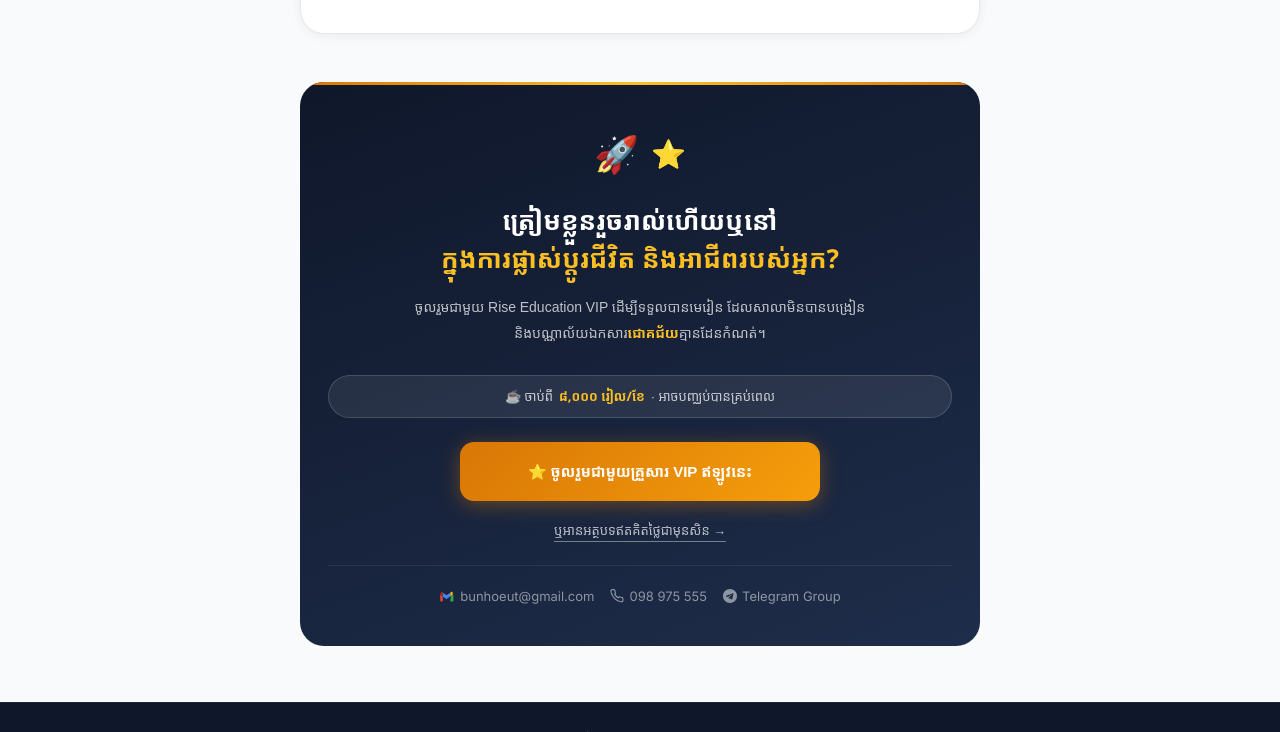
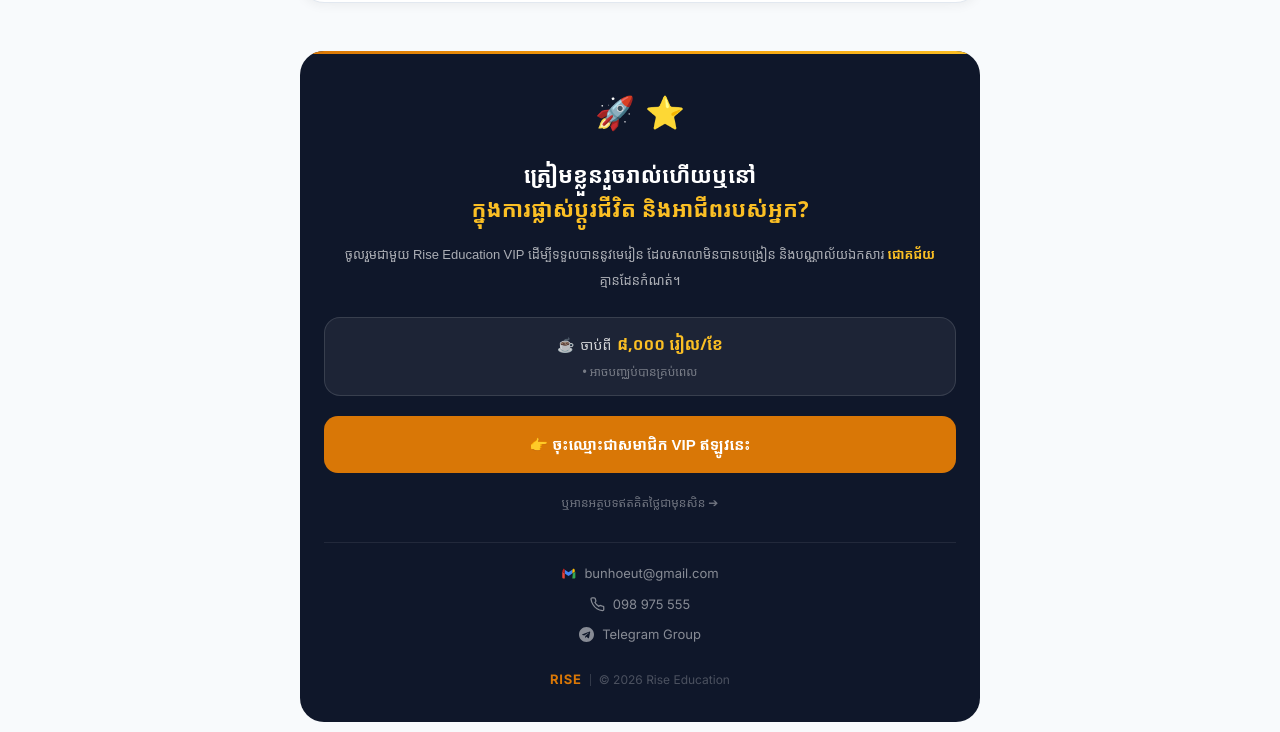
Before and after one commit to bunhoeut/rise-education, a plain HTML site: page about.html in a window 1280 px wide. Shown: the part 2750-3482 px from the top of the page. Drawn offline with Linux system fonts and the light colour scheme; a web font is replaced by a local one.

Commit message:
Update about.html

```diff
--- a/about.html
+++ b/about.html
@@ -5,6 +5,10 @@
 <meta name="viewport" content="width=device-width, initial-scale=1.0">
 <title>អំពីយើង — Rise Education</title>
 <link href="https://fonts.googleapis.com/css2?family=Noto+Sans+Khmer:wght@300;400;600;700&family=Inter:wght@300;400;500;600;700&family=Moul&display=swap" rel="stylesheet">
+<style>
+  /* English text always uses Inter first, Noto Sans Khmer only for Khmer script */
+  body { font-family: 'Inter', 'Noto Sans Khmer', sans-serif; }
+</style>
 <link rel="stylesheet" href="style.css">
 <style>
 :root {
@@ -20,10 +24,10 @@
 }
 .kh { font-family: 'Noto Sans Khmer', sans-serif; }
 .section-eyebrow {
-  font-size: 14px; letter-spacing: 0.06em;
-  font-family: 'Moul', 'Noto Sans Khmer', sans-serif;
+  font-size: 13px; letter-spacing: 0.05em;
+  font-family: 'Inter', 'Noto Sans Khmer', sans-serif;
   color: var(--gold);
-  margin-bottom: 12px; font-weight: 400;
+  margin-bottom: 12px; font-weight: 600;
 }
 .stat-card {
   background: #fff; border: 1px solid var(--border);
@@ -158,8 +162,10 @@
 
     <!-- Section header -->
     <div style="text-align:center;margin-bottom:40px">
-      <div class="section-eyebrow">✦ បេសកកម្ម និងចក្ខុវិស័យ</div>
-      <h2 style="font-family:'Noto Sans Khmer',sans-serif;font-size:clamp(22px,4vw,32px);font-weight:700;color:#0f172a;margin:0;line-height:1.4">
+      <div style="font-size:12px;letter-spacing:0.05em;margin-bottom:10px;font-weight:600">
+        <span style="font-family:'Noto Sans Khmer',sans-serif;color:#d97706">✦ បេសកកម្ម និងចក្ខុវិស័យ</span>
+      </div>
+      <h2 style="font-family:'Inter','Noto Sans Khmer',sans-serif;font-size:clamp(22px,4vw,32px);font-weight:700;color:#0f172a;margin:0;line-height:1.4">
         ហេតុអ្វី Rise Education?
       </h2>
     </div>
@@ -247,7 +253,7 @@
           <div style="font-family:'Noto Sans Khmer',sans-serif;font-size:15px;font-weight:700;color:#0f172a;line-height:1.5;margin-bottom:8px">ផ្តោតលើជំនាញអនាគត</div>
           <div style="font-family:'Inter',sans-serif;font-size:11px;color:#94a3b8;font-weight:500;margin-bottom:10px;letter-spacing:0.04em">Essential Skills</div>
           <p style="font-family:'Noto Sans Khmer',sans-serif;font-size:14px;color:#64748b;line-height:1.85;margin:0">
-            បណ្តុះបណ្តាលជំនាញទន់ (Soft Skills) ផ្នត់គំនិតរីកចម្រើន (Growth Mindset) និងចំណេះដឹងហិរញ្ញវត្ថុ (Personal Finance) ដែលជាគ្រឹះដ៏សំខាន់ក្រៅប្រព័ន្ធសាលារៀន។
+            បណ្តុះបណ្តាលជំនាញទន់ (Soft Skills) ផ្នត់គំនិតរីកចម្រើន (Growth Mindset) និងចំណេះដឹងហិរញ្ញវត្ថុ ដែលជាគ្រឹះដ៏សំខាន់ក្រៅប្រព័ន្ធសាលារៀន។
           </p>
         </div>
       </div>
@@ -336,7 +342,7 @@
         <!-- Quote -->
         <div style="background:#f8fafc;border-left:3px solid #d97706;border-radius:0 12px 12px 0;padding:16px 20px;margin-bottom:24px">
           <p style="font-family:'Noto Sans Khmer',sans-serif;font-size:14px;color:#0f172a;line-height:2;margin:0">
-            "ខ្ញុំបង្កើត Rise Education ឡើង ក្រោមជំនឿចិត្តថា ភាពជោគជ័យក្នុងជីវិត គឺអាស្រ័យទៅលើ <strong style="color:#d97706">ជំនាញ ចំណេះដឹង និងការអភិវឌ្ឍខ្លួន</strong> ជាប្រចាំ ដោយឥតឈប់ឈរ។"
+            "ខ្ញុំបង្កើត Rise Education ឡើង ក្រោមជំនឿចិត្តថា ភាពជោគជ័យក្នុងជីវិត គឺអាស្រ័យទៅលើ<strong style="color:#d97706">ជំនាញ ចំណេះដឹង និងការអភិវឌ្ឍខ្លួន</strong>ជាប្រចាំ ដោយឥតឈប់ឈរ។"
           </p>
           <div style="font-size:12px;color:#94a3b8;margin-top:10px;font-family:'Noto Sans Khmer',sans-serif">
             — ភិន ប៊ុនហឿត, MBA · ស្ថាបនិក Rise Education
@@ -355,42 +361,60 @@
   </div>
 </section>
 
-<!-- CTA -->
+<!-- CTA — Premium dark card -->
 <section style="padding:0 0 56px;background:#f8fafc">
   <div class="container-sm">
-    <div style="background:linear-gradient(160deg,#0f172a 0%,#1e2d4a 100%);border-radius:24px;overflow:hidden;position:relative">
-      <div style="height:3px;background:linear-gradient(90deg,#d97706,#fbbf24,#d97706)"></div>
-      <div style="padding:40px 28px;text-align:center;position:relative;z-index:1">
-        <div style="display:flex;align-items:center;justify-content:center;gap:12px;margin-bottom:20px">
-          <span style="font-size:36px">🚀</span>
-          <span style="font-size:28px">⭐</span>
+    <div style="background:#0f172a;border-radius:24px;overflow:hidden">
+
+      <!-- Gold top bar -->
+      <div style="height:3px;background:linear-gradient(90deg,#d97706,#f59e0b,#fbbf24)"></div>
+
+      <div style="padding:32px 24px">
+
+        <!-- Icons -->
+        <div style="display:flex;align-items:center;justify-content:center;gap:10px;margin-bottom:20px;font-size:32px">
+          <span>🚀</span><span>⭐</span>
         </div>
-        <h2 style="font-family:'Noto Sans Khmer',sans-serif;font-size:clamp(18px,4vw,26px);font-weight:700;color:#fff;line-height:1.45;margin-bottom:16px">
+
+        <!-- Title -->
+        <h2 style="font-family:'Noto Sans Khmer',sans-serif;font-size:clamp(17px,4vw,22px);font-weight:700;color:#fff;line-height:1.55;text-align:center;margin-bottom:16px">
           ត្រៀមខ្លួនរួចរាល់ហើយឬនៅ<br>
           <span style="color:#fbbf24">ក្នុងការផ្លាស់ប្តូរជីវិត និងអាជីពរបស់អ្នក?</span>
         </h2>
-        <p style="font-family:'Noto Sans Khmer',sans-serif;font-size:14px;color:rgba(255,255,255,0.72);line-height:1.9;max-width:460px;margin:0 auto 28px">
-          ចូលរួមជាមួយ Rise Education VIP ដើម្បីទទួលបានមេរៀន ដែលសាលាមិនបានបង្រៀន និងបណ្ណាល័យឯកសារ<strong style="color:#fbbf24">ជោគជ័យ</strong>គ្មានដែនកំណត់។
+
+        <!-- Subtitle -->
+        <p style="font-family:'Noto Sans Khmer',sans-serif;font-size:13px;color:rgba(255,255,255,0.65);line-height:2;text-align:center;margin-bottom:24px">
+          ចូលរួមជាមួយ Rise Education VIP ដើម្បីទទួលបាននូវមេរៀន ដែលសាលាមិនបានបង្រៀន និងបណ្ណាល័យឯកសារ <span style="color:#fbbf24;font-weight:700">ជោគជ័យ</span> គ្មានដែនកំណត់។
         </p>
-        <div style="display:flex;flex-wrap:wrap;align-items:center;justify-content:center;gap:6px;background:rgba(255,255,255,0.08);border:1px solid rgba(255,255,255,0.15);border-radius:100px;padding:10px 20px;font-family:'Noto Sans Khmer',sans-serif;font-size:13px;color:rgba(255,255,255,0.75);margin-bottom:24px;text-align:center">
-          ☕ ចាប់ពី <strong style="color:#fbbf24">៨,០០០ រៀល/ខែ</strong> · អាចបញ្ឈប់បានគ្រប់ពេល
+
+        <!-- Price badge -->
+        <div style="background:rgba(255,255,255,0.06);border:1px solid rgba(255,255,255,0.12);border-radius:16px;padding:14px 20px;margin-bottom:20px;text-align:center">
+          <div style="font-family:'Noto Sans Khmer',sans-serif;font-size:14px;color:rgba(255,255,255,0.8);margin-bottom:4px;display:flex;align-items:center;justify-content:center;gap:6px;flex-wrap:wrap">
+            <span>☕</span>
+            <span>ចាប់ពី</span>
+            <span style="color:#fbbf24;font-weight:700;font-size:16px">៨,០០០ រៀល/ខែ</span>
+          </div>
+          <div style="font-family:'Noto Sans Khmer',sans-serif;font-size:12px;color:rgba(255,255,255,0.4)">• អាចបញ្ឈប់បានគ្រប់ពេល</div>
         </div>
-        <!-- Fix 1: VIP button - allow wrap on mobile -->
-        <div style="margin-bottom:16px;padding:0 8px">
-          <a href="vip-join.html" style="display:block;width:100%;max-width:360px;margin:0 auto;background:linear-gradient(135deg,#d97706,#f59e0b);color:#fff;border-radius:14px;padding:16px 20px;text-decoration:none;box-shadow:0 4px 20px rgba(217,119,6,0.4);box-sizing:border-box">
-            <span style="font-family:'Noto Sans Khmer',sans-serif;font-size:15px;font-weight:700;line-height:1.8;display:block;text-align:center">⭐ ចូលរួមជាមួយគ្រួសារ VIP ឥឡូវនេះ</span>
+
+        <!-- CTA button -->
+        <a href="vip-join.html" style="display:block;width:100%;background:#d97706;color:#fff;border-radius:14px;padding:16px 20px;font-family:'Noto Sans Khmer',sans-serif;font-size:15px;font-weight:700;line-height:1.7;text-align:center;text-decoration:none;margin-bottom:16px;box-sizing:border-box">
+          👉 ចុះឈ្មោះជាសមាជិក VIP ឥឡូវនេះ
+        </a>
+
+        <!-- Secondary link -->
+        <div style="text-align:center;margin-bottom:28px">
+          <a href="index.html#articles" style="font-family:'Noto Sans Khmer',sans-serif;font-size:12px;color:rgba(255,255,255,0.4);text-decoration:none;line-height:1.8">
+            ឬអានអត្ថបទឥតគិតថ្លៃជាមុនសិន ➔
           </a>
         </div>
 
-        <!-- Fix 2: secondary link — visible white color -->
-        <div style="margin-bottom:24px">
-          <a href="index.html#articles" style="font-family:'Noto Sans Khmer',sans-serif;font-size:13px;color:rgba(255,255,255,0.7);text-decoration:none;border-bottom:1px solid rgba(255,255,255,0.4);padding-bottom:2px">
-            ឬអានអត្ថបទឥតគិតថ្លៃជាមុនសិន →
-          </a>
-        </div>
-        <div style="padding-top:20px;border-top:1px solid rgba(255,255,255,0.08);display:flex;flex-wrap:wrap;gap:16px;justify-content:center;align-items:center;font-size:13px">
-          <!-- Gmail SVG icon + email -->
-          <a href="mailto:bunhoeut@gmail.com" style="color:rgba(255,255,255,0.5);text-decoration:none;display:inline-flex;align-items:center;gap:6px;font-family:'Inter',sans-serif">
+        <!-- Divider -->
+        <div style="height:1px;background:rgba(255,255,255,0.08);margin-bottom:20px"></div>
+
+        <!-- Contacts -->
+        <div style="display:flex;flex-direction:column;gap:10px;margin-bottom:24px">
+          <a href="mailto:bunhoeut@gmail.com" style="display:flex;align-items:center;justify-content:center;gap:8px;font-family:'Inter',sans-serif;font-size:13px;color:rgba(255,255,255,0.5);text-decoration:none">
             <svg width="15" height="15" viewBox="0 0 48 48" xmlns="http://www.w3.org/2000/svg">
               <path fill="#EA4335" d="M6 40h6V23.8L4 18v18q0 1.65 1.175 2.825Q6.35 40 8 40Z"/>
               <path fill="#34A853" d="M36 40h6q1.65 0 2.825-1.175Q46 37.65 46 36V18l-8 5.8Z"/>
@@ -400,26 +424,34 @@
             </svg>
             bunhoeut@gmail.com
           </a>
-          <a href="tel:+85598975555" style="color:rgba(255,255,255,0.5);text-decoration:none;font-family:'Inter',sans-serif;display:inline-flex;align-items:center;gap:5px">
-            <svg width="14" height="14" viewBox="0 0 24 24" fill="none" stroke="rgba(255,255,255,0.5)" stroke-width="2" stroke-linecap="round" stroke-linejoin="round"><path d="M22 16.92v3a2 2 0 0 1-2.18 2 19.79 19.79 0 0 1-8.63-3.07A19.5 19.5 0 0 1 4.69 12 19.79 19.79 0 0 1 1.61 3.38 2 2 0 0 1 3.6 1.21h3a2 2 0 0 1 2 1.72c.127.96.361 1.903.7 2.81a2 2 0 0 1-.45 2.11L7.91 8.77a16 16 0 0 0 6.29 6.29l.87-.87a2 2 0 0 1 2.11-.45c.907.339 1.85.573 2.81.7A2 2 0 0 1 22 16.92z"/></svg>
+          <a href="tel:+85598975555" style="display:flex;align-items:center;justify-content:center;gap:8px;font-family:'Inter',sans-serif;font-size:13px;color:rgba(255,255,255,0.5);text-decoration:none">
+            <svg width="15" height="15" viewBox="0 0 24 24" fill="none" stroke="rgba(255,255,255,0.5)" stroke-width="2" stroke-linecap="round" stroke-linejoin="round"><path d="M22 16.92v3a2 2 0 0 1-2.18 2 19.79 19.79 0 0 1-8.63-3.07A19.5 19.5 0 0 1 4.69 12 19.79 19.79 0 0 1 1.61 3.38 2 2 0 0 1 3.6 1.21h3a2 2 0 0 1 2 1.72c.127.96.361 1.903.7 2.81a2 2 0 0 1-.45 2.11L7.91 8.77a16 16 0 0 0 6.29 6.29l.87-.87a2 2 0 0 1 2.11-.45c.907.339 1.85.573 2.81.7A2 2 0 0 1 22 16.92z"/></svg>
             098 975 555
           </a>
-          <a href="https://t.me/RiseEducationX" target="_blank" style="color:rgba(255,255,255,0.5);text-decoration:none;font-family:'Inter',sans-serif;display:inline-flex;align-items:center;gap:5px">
-            <svg width="14" height="14" viewBox="0 0 24 24" fill="rgba(255,255,255,0.5)"><path d="M12 0C5.373 0 0 5.373 0 12s5.373 12 12 12 12-5.373 12-12S18.627 0 12 0zm5.894 8.221-1.97 9.28c-.145.658-.537.818-1.084.508l-3-2.21-1.447 1.394c-.16.16-.295.295-.605.295l.213-3.053 5.56-5.023c.242-.213-.054-.333-.373-.12l-6.871 4.326-2.962-.924c-.643-.204-.657-.643.136-.953l11.57-4.461c.537-.194 1.006.131.833.941z"/></svg>
+          <a href="https://t.me/RiseEducationX" target="_blank" style="display:flex;align-items:center;justify-content:center;gap:8px;font-family:'Inter',sans-serif;font-size:13px;color:rgba(255,255,255,0.5);text-decoration:none">
+            <svg width="15" height="15" viewBox="0 0 24 24" fill="rgba(255,255,255,0.5)"><path d="M12 0C5.373 0 0 5.373 0 12s5.373 12 12 12 12-5.373 12-12S18.627 0 12 0zm5.894 8.221-1.97 9.28c-.145.658-.537.818-1.084.508l-3-2.21-1.447 1.394c-.16.16-.295.295-.605.295l.213-3.053 5.56-5.023c.242-.213-.054-.333-.373-.12l-6.871 4.326-2.962-.924c-.643-.204-.657-.643.136-.953l11.57-4.461c.537-.194 1.006.131.833.941z"/></svg>
             Telegram Group
           </a>
         </div>
+
+        <!-- Footer copyright -->
+        <div style="text-align:center;display:flex;align-items:center;justify-content:center;gap:8px">
+          <span style="font-family:'Inter',sans-serif;font-size:13px;font-weight:700;color:#d97706;letter-spacing:0.06em">RISE</span>
+          <span style="width:1px;height:12px;background:rgba(255,255,255,0.15);display:inline-block"></span>
+          <span style="font-family:'Inter',sans-serif;font-size:12px;color:rgba(255,255,255,0.25)">© 2026 Rise Education</span>
+        </div>
+
       </div>
     </div>
   </div>
 </section>
 
-<footer style="background:#0f172a;padding:22px 20px;text-align:center;border-top:1px solid rgba(255,255,255,0.06)">
-  <div style="display:inline-flex;align-items:center;justify-content:center;gap:10px">
-    <!-- Text logo — no image background issue -->
-    <span style="font-family:'Inter',sans-serif;font-size:15px;font-weight:800;color:#d97706;letter-spacing:0.06em">RISE</span>
-    <span style="width:1px;height:14px;background:rgba(255,255,255,0.15);display:inline-block"></span>
-    <span style="font-family:'Inter',sans-serif;font-size:13px;color:rgba(255,255,255,0.35)">© 2026 Rise Education</span>
+
+<footer style="background:#0f172a;padding:16px 20px;text-align:center">
+  <div style="display:inline-flex;align-items:center;justify-content:center;gap:8px">
+    <span style="font-family:'Inter',sans-serif;font-size:13px;font-weight:700;color:#d97706;letter-spacing:0.06em">RISE</span>
+    <span style="width:1px;height:12px;background:rgba(255,255,255,0.15);display:inline-block"></span>
+    <span style="font-family:'Inter',sans-serif;font-size:12px;color:rgba(255,255,255,0.25)">© 2026 Rise Education</span>
   </div>
 </footer>
 <script src="app.js"></script>
```
